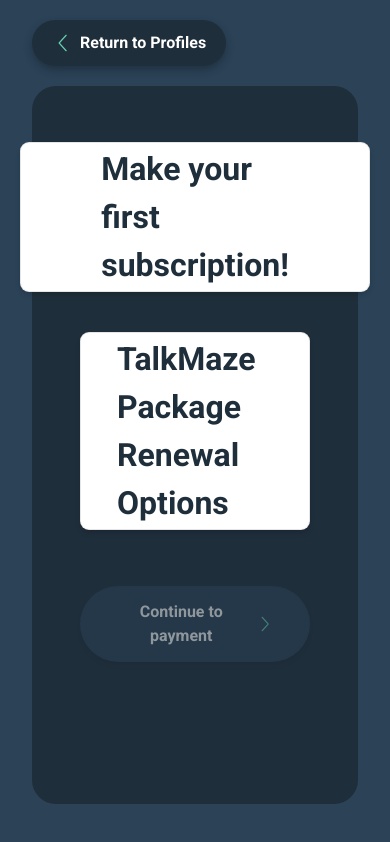
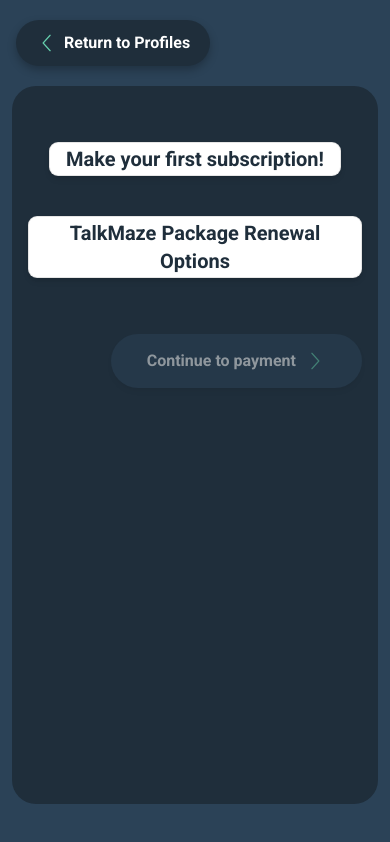
Before and after one commit to DanielKaminsky05/25-talkmaze, a Next.js app: page /payments in a window 390 px wide. Built offline with nearby package versions, Linux system fonts and the light colour scheme; no server answers; the database is empty.

Commit message:
fix(responsive): /payments — shrink header pills and reduce padding on mobile

```diff
--- a/src/app/(public)/payments/page.tsx
+++ b/src/app/(public)/payments/page.tsx
@@ -106,7 +106,7 @@
   return (
     <div className="bg-[#2b4257] min-h-screen flex flex-col ">
       {/* Header - Contains back to dashboard button*/}
-      <header className="top-0 z-10 bg-[#2b4257] px-8 py-5 flex items-center">
+      <header className="top-0 z-10 bg-[#2b4257] px-4 sm:px-8 py-5 flex items-center">
         <a
           href={backLink}
           className="inline-flex items-center gap-2 bg-[#1f2e3b] text-white no-underline text-[1rem] font-semibold px-5 py-2.5 rounded-full shadow-[0_4px_8px_rgba(0,0,0,0.25)] hover:bg-[#162230] transition-colors"
@@ -117,10 +117,10 @@
       </header>
 
       {/* Main Content */}
-      <main className="bg-[#1f2e3b] rounded-3xl mx-8 mb-10 px-12 py-10 flex-1 flex flex-col gap-2 items-center xl:px-[215px]">
+      <main className="bg-[#1f2e3b] rounded-3xl mx-3 sm:mx-8 mb-10 px-4 sm:px-12 py-10 flex-1 flex flex-col gap-2 items-center xl:px-[215px]">
         {/* Section 1 Heading - Current Subscription */}
-        <div className="flex justify-center my-4">
-          <span className="bg-white text-[#1f2e3b] text-[32px] font-bold px-20 py-0.5 rounded-[9px] border border-black/10 shadow-md">
+        <div className="flex justify-center my-4 w-full">
+          <span className="bg-white text-[#1f2e3b] text-xl sm:text-[32px] font-bold px-4 sm:px-20 py-0.5 rounded-[9px] border border-black/10 shadow-md text-center max-w-full">
             {hasSubscription
               ? "Current subscription in progress"
               : "Make your first subscription!"}
@@ -131,8 +131,8 @@
         )}
 
         {/* Section 2 Heading - Renewal / Upgrade Options */}
-        <div className="flex justify-center my-4">
-          <span className="bg-white text-[#1f2e3b] text-[32px] font-bold px-9 py-0.5 rounded-[9px] border border-black/10 shadow-md">
+        <div className="flex justify-center my-4 w-full">
+          <span className="bg-white text-[#1f2e3b] text-xl sm:text-[32px] font-bold px-4 sm:px-9 py-0.5 rounded-[9px] border border-black/10 shadow-md text-center max-w-full">
             TalkMaze Package Renewal Options
           </span>
         </div>
```
